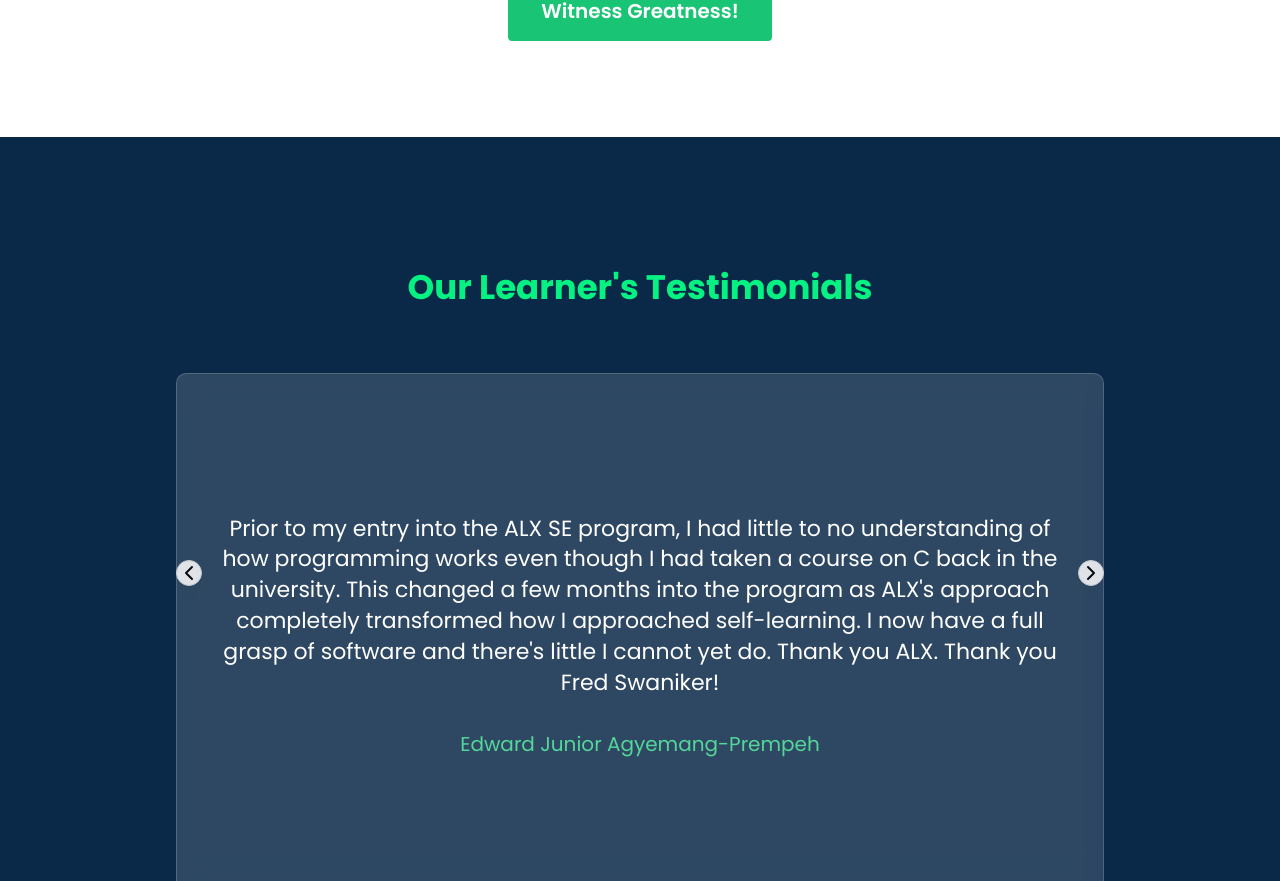
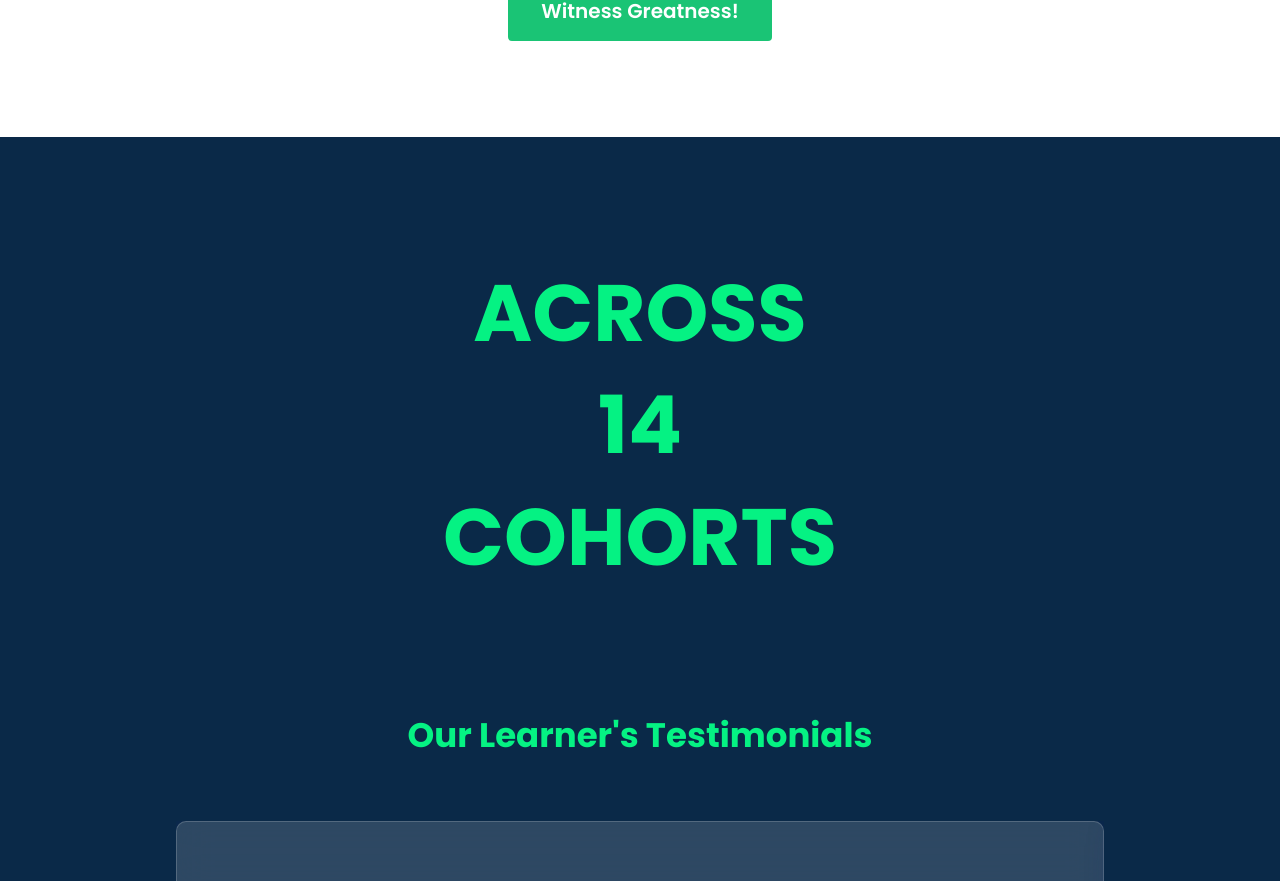
Before and after one commit to angumbao/portfolio-project-gallery, a React (Vite) app: page / in a window 1280 px wide. Shown: the part 533-1414 px from the top of the page. Built offline with nearby package versions, Linux system fonts and the light colour scheme.

Commit message:
minor: altered header banner

```diff
--- a/src/components/pages/GalleryLandingPage.tsx
+++ b/src/components/pages/GalleryLandingPage.tsx
@@ -10,191 +10,192 @@
   Title,
   useMantineTheme,
 } from "@mantine/core";
-// import { useMediaQuery } from "@mantine/hooks";
-// import { motion } from "framer-motion";
-// import { useEffect, useMemo, useState } from "react";
+import { useMediaQuery } from "@mantine/hooks";
+import { motion } from "framer-motion";
+import { useEffect, useMemo, useState } from "react";
 import { useNavigate } from "react-router-dom";
 import VideoPlayer from "../common/VideoPlayer";
 import "@mantine/carousel/styles.css";
 import { Carousel } from "@mantine/carousel";
 import { IconChevronLeft, IconChevronRight } from "@tabler/icons-react";
 
-// const LandingHeroBanner = () => {
-//   const theme = useMantineTheme();
-//   const isMobile = useMediaQuery(`(max-width: ${theme.breakpoints.sm})`);
-//   const navigate = useNavigate();
+const LandingHeroBanner = () => {
+  const theme = useMantineTheme();
+  const isMobile = useMediaQuery(`(max-width: ${theme.breakpoints.sm})`);
+  const navigate = useNavigate();
 
-//   return (
-//     <Box
-//       mih="80%"
-//       style={{
-//         display: "flex",
-//         justifyContent: "center",
-//         alignItems: "center",
-//         flexDirection: "column",
-//       }}
-//     >
-//       <div
-//         style={{
-//           position: "relative",
-//         }}
-//       >
-//         <Text
-//           pt="xl"
-//           fz={{ base: "4em", md: "13em" }}
-//           fw={700}
-//           fs="italic"
-//           c={"green.5"}
-//           style={{
-//             textShadow: `10px 10px 2px ${theme.colors.green[9]}`,
-//           }}
-//           ta="center"
-//         >
-//           PORTFOLIO SHOWCASE
-//         </Text>
-//         <motion.div
-//           animate={{
-//             background: theme.colors.blue[7],
-//             paddingTop: "1em",
-//             paddingBottom: "1em",
-//             paddingLeft: "2em",
-//             paddingRight: "2em",
-//             width: isMobile ? "14em" : "22em",
-//             height: isMobile ? "4em" : "9em",
-//             position: "absolute",
-//             top: "50%",
-//             left: "50%",
-//             transform: "translate(-50%, -50%) rotate(-15deg)",
-//           }}
-//           style={{
-//             display: "flex",
-//             justifyContent: "center",
-//             alignItems: "center",
-//             maxHeight: "9em",
-//             maxWidth: "22em",
-//           }}
-//         >
-//           <Text
-//             c="yellow.6"
-//             fz={{ base: "2em", md: "5em" }}
-//             fw={700}
-//             ta="center"
-//             fs="italic"
-//           >
-//             ALX SE
-//           </Text>
-//         </motion.div>
-//       </div>
-//       <Space h="xl" />
-//       <Space h="xl" />
-//       <Space h="xl" />
-//       <Flex
-//         w="100%"
-//         m="auto"
-//         direction={{
-//           base: "column",
-//           sm: "column",
-//           md: "row",
-//         }}
-//         align={"center"}
-//         justify={isMobile ? "space-around" : "space-between"}
-//       >
-//         <Text
-//           w={isMobile ? "90%" : "60%"}
-//           fz={{ base: "md", md: "xl" }}
-//           c="white"
-//           fw={isMobile ? 400 : 600}
-//           lh="1.8em"
-//         >
-//           As part of our graduation criteria, ALX Software Engineering Learners
-//           undertake the challenge of crafting portfolio projects that epitomise
-//           their capabilities and potential.
-//           <br />
-//           <br />
-//           These portfolio projects are more than just showcases; they're
-//           demonstrations of real-world skills in action and a testament of our
-//           learners expertise, creativity, and dedication to excellence.
-//           <br />
-//           <br />
-//           Discover the next generation of leaders shaping the future.
-//         </Text>
-//         <AnimatedHeroText />
-//       </Flex>
-//       <Space h="xl" />
-//       <Space h="xl" />
-//       <Space h="xl" />
-//       <Space h="xl" />
-//       <Space h="xl" />
-//       <Button
-//         ta="center"
-//         color="green.7"
-//         size="xl"
-//         onClick={() => {
-//           navigate("/projects");
-//         }}
-//       >
-//         View All Portfolio Projects
-//       </Button>
-//       <Space h="xl" />
-//       <Space h="xl" />
-//       <Space h="xl" />
-//       <Space h="xl" />
-//     </Box>
-//   );
-// };
+  return (
+    <Box
+      mih="80%"
+      bg="blue.7"
+      style={{
+        display: "flex",
+        justifyContent: "center",
+        alignItems: "center",
+        flexDirection: "column",
+      }}
+    >
+      {/* <div
+        style={{
+          position: "relative",
+        }}
+      >
+        <Text
+          pt="xl"
+          fz={{ base: "4em", md: "13em" }}
+          fw={700}
+          fs="italic"
+          c={"green.5"}
+          style={{
+            textShadow: `10px 10px 2px ${theme.colors.green[9]}`,
+          }}
+          ta="center"
+        >
+          PORTFOLIO SHOWCASE
+        </Text>
+        <motion.div
+          animate={{
+            background: theme.colors.blue[7],
+            paddingTop: "1em",
+            paddingBottom: "1em",
+            paddingLeft: "2em",
+            paddingRight: "2em",
+            width: isMobile ? "14em" : "22em",
+            height: isMobile ? "4em" : "9em",
+            position: "absolute",
+            top: "50%",
+            left: "50%",
+            transform: "translate(-50%, -50%) rotate(-15deg)",
+          }}
+          style={{
+            display: "flex",
+            justifyContent: "center",
+            alignItems: "center",
+            maxHeight: "9em",
+            maxWidth: "22em",
+          }}
+        >
+          <Text
+            c="yellow.6"
+            fz={{ base: "2em", md: "5em" }}
+            fw={700}
+            ta="center"
+            fs="italic"
+          >
+            ALX SE
+          </Text>
+        </motion.div>
+      </div> */}
+      <Space h="xl" />
+      <Space h="xl" />
+      <Space h="xl" />
+      <Flex
+        w="100%"
+        m="auto"
+        direction={{
+          base: "column",
+          sm: "column",
+          md: "row",
+        }}
+        align={"center"}
+        justify={"center"}
+      >
+        {/* <Text
+          w={isMobile ? "90%" : "60%"}
+          fz={{ base: "md", md: "xl" }}
+          c="white"
+          fw={isMobile ? 400 : 600}
+          lh="1.8em"
+        >
+          As part of our graduation criteria, ALX Software Engineering Learners
+          undertake the challenge of crafting portfolio projects that epitomise
+          their capabilities and potential.
+          <br />
+          <br />
+          These portfolio projects are more than just showcases; they're
+          demonstrations of real-world skills in action and a testament of our
+          learners expertise, creativity, and dedication to excellence.
+          <br />
+          <br />
+          Discover the next generation of leaders shaping the future.
+        </Text> */}
+        <AnimatedHeroText />
+      </Flex>
+      {/* <Space h="xl" />
+      <Space h="xl" />
+      <Space h="xl" />
+      <Space h="xl" />
+      <Space h="xl" />
+      <Button
+        ta="center"
+        color="green.7"
+        size="xl"
+        onClick={() => {
+          navigate("/projects");
+        }}
+      >
+        View All Portfolio Projects
+      </Button> */}
+      <Space h="xl" />
+      <Space h="xl" />
+      {/* <Space h="xl" />
+      <Space h="xl" /> */}
+    </Box>
+  );
+};
 
-// const AnimatedHeroText = () => {
-//   const phrases = useMemo(
-//     () => ["4k+ PROJECTS BUILT", "SINCE 2022", "ACROSS 14 COHORTS"],
-//     []
-//   );
-//   const [phrase, setPhrase] = useState(phrases[0]);
-//   const theme = useMantineTheme();
-//   const isMobile = useMediaQuery(`(max-width: ${theme.breakpoints.sm})`);
+const AnimatedHeroText = () => {
+  const phrases = useMemo(
+    () => ["4k+ PROJECTS BUILT", "SINCE 2022", "ACROSS 14 COHORTS"],
+    []
+  );
+  const [phrase, setPhrase] = useState(phrases[0]);
+  const theme = useMantineTheme();
+  const isMobile = useMediaQuery(`(max-width: ${theme.breakpoints.sm})`);
 
-//   useEffect(() => {
-//     const interval = setInterval(() => {
-//       // set phrase based on order of phrases
-//       const currentIndex = phrases.indexOf(phrase);
-//       const nextIndex =
-//         currentIndex === phrases.length - 1 ? 0 : currentIndex + 1;
-//       setPhrase(phrases[nextIndex]);
-//     }, 2300);
+  useEffect(() => {
+    const interval = setInterval(() => {
+      // set phrase based on order of phrases
+      const currentIndex = phrases.indexOf(phrase);
+      const nextIndex =
+        currentIndex === phrases.length - 1 ? 0 : currentIndex + 1;
+      setPhrase(phrases[nextIndex]);
+    }, 2300);
 
-//     return () => clearInterval(interval);
-//   }, [phrase, phrases]);
+    return () => clearInterval(interval);
+  }, [phrase, phrases]);
 
-//   return (
-//     <motion.div
-//       style={{
-//         maxWidth: "27%",
-//         height: "24em",
-//         display: "flex",
-//         justifyContent: "center",
-//         alignItems: "center",
-//         flexDirection: "column",
-//       }}
-//     >
-//       <motion.p
-//         key={phrase}
-//         initial={{ opacity: 0.2, scale: 0.4, y: 20 }}
-//         animate={{ opacity: 1, scale: 1, y: 0 }}
-//         exit={{ opacity: 0.2, scale: 0.8, y: -40 }}
-//         transition={{ duration: 0.5, ease: "easeInOut" }}
-//         style={{
-//           color: theme.colors.green[6],
-//           fontSize: isMobile ? "3.5em" : "5em",
-//           fontWeight: 700,
-//           textAlign: "center",
-//           lineHeight: "1.4em",
-//           padding: "1em",
-//         }}
-//       >
-//         {phrase}
-//       </motion.p>
-//     </motion.div>
-//   );
-// };
+  return (
+    <motion.div
+      style={{
+        maxWidth: "27%",
+        height: "24em",
+        display: "flex",
+        justifyContent: "center",
+        alignItems: "center",
+        flexDirection: "column",
+      }}
+    >
+      <motion.p
+        key={phrase}
+        initial={{ opacity: 0.2, scale: 0.4, y: 20 }}
+        animate={{ opacity: 1, scale: 1, y: 0 }}
+        exit={{ opacity: 0.2, scale: 0.8, y: -40 }}
+        transition={{ duration: 0.5, ease: "easeInOut" }}
+        style={{
+          color: theme.colors.green[6],
+          fontSize: isMobile ? "3.5em" : "5em",
+          fontWeight: 700,
+          textAlign: "center",
+          lineHeight: "1.4em",
+          padding: "1em",
+        }}
+      >
+        {phrase}
+      </motion.p>
+    </motion.div>
+  );
+};
 
 const LandingHero = () => {
   const navigate = useNavigate();
@@ -307,9 +308,9 @@
         width: "100%",
       }}
     >
+      {/* <Space h="xl" />
       <Space h="xl" />
-      <Space h="xl" />
-      <Space h="xl" />
+      <Space h="xl" /> */}
       <Title c="green.6" ta={"center"} mb="xl">
         Our Learner's Testimonials
       </Title>
@@ -370,8 +371,8 @@
 const GalleryLandingPage = () => {
   return (
     <Box>
-      {/* <LandingHeroBanner /> */}
       <LandingHero />
+      <LandingHeroBanner />
       <Testimonials />
     </Box>
   );
```
